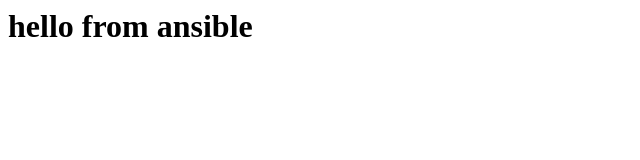
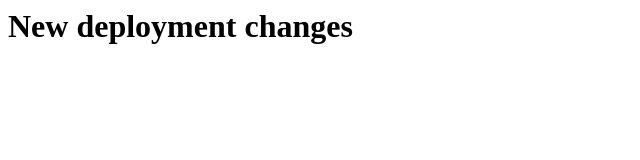
Before and after one commit to kpsfdc1/ansible-deploy, a plain HTML site: page index.html in a window 1280 px wide. Shown: the whole page, without its empty margins (0-640 px from the left). Drawn offline with Linux system fonts and the light colour scheme.

Commit message:
Update index.html

```diff
--- a/index.html
+++ b/index.html
@@ -1,5 +1,5 @@
 <html>
 	<body>
-		<h1>hello from ansible </h1>
+		<h1>New deployment changes </h1>
 	 </body>
 <html>
```
